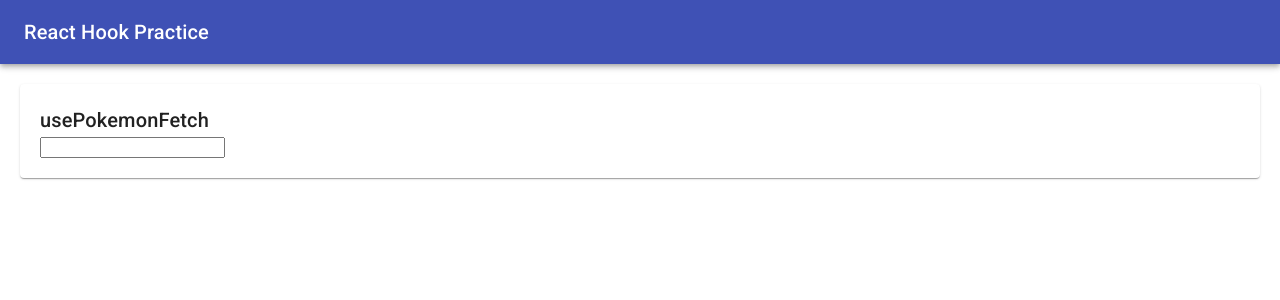
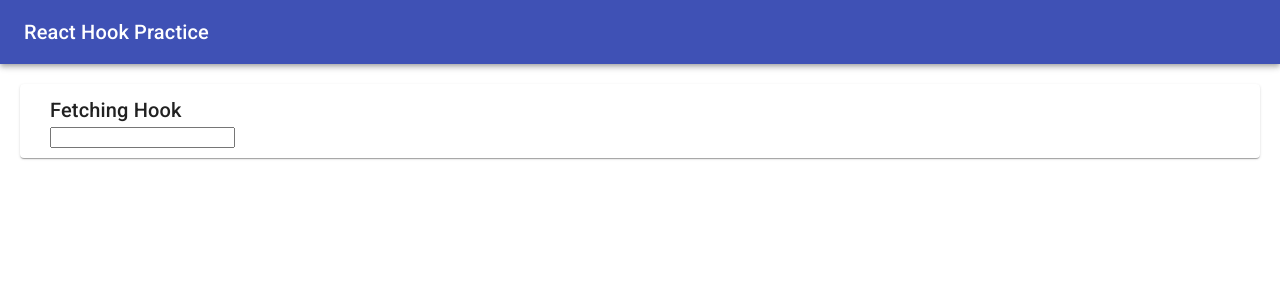
Before and after one commit to mtleonard120/hooks-practice, a React (Create React App) app: page / in a window 1280 px wide. Shown: the top 300 px of the page. Built offline with nearby package versions, Linux system fonts and the light colour scheme.

Commit message:
More housekeeping

```diff
--- a/src/components/App/App.tsx
+++ b/src/components/App/App.tsx
@@ -1,18 +1,15 @@
-import React, { useState } from "react";
+import React from "react";
 
-//packages
-import { Typography, Toolbar, AppBar, Paper } from "@material-ui/core";
+// packages
+import { Typography, Toolbar, AppBar } from "@material-ui/core";
 
-// hooks
-import { usePokemonFetch } from "../../hooks";
+// components
+import { PokemonFetchDemo } from "../demo";
 
 // styles
 import styles from "./App.module.scss";
 
 export const App: React.FC = () => {
-  const [query, setQuery] = useState("");
-  const { loading, error, data } = usePokemonFetch(query);
-
   return (
     <>
       <AppBar position="static">
@@ -23,22 +20,7 @@ export const App: React.FC = () => {
         </Toolbar>
       </AppBar>
       <div className={styles.main}>
-        <Paper className={styles.main}>
-          <Typography component="h2" variant="h6">
-            usePokemonFetch
-          </Typography>
-
-          <input
-            type="text"
-            onChange={e => setQuery(e.target.value)}
-            value={query}
-          />
-          <div>
-            {error && <div>{error}</div>}
-            {loading && <div>Loading...</div>}
-            {data && <div>Pokemon Name: {data.name}</div>}
-          </div>
-        </Paper>
+        <PokemonFetchDemo />
       </div>
     </>
   );
--- /dev/null
+++ b/src/components/demo/PokemonFetchDemo/PokemonFetchDemo.tsx
@@ -0,0 +1,33 @@
+import React, { useState } from "react";
+
+// hooks
+import { usePokemonFetch } from "../../../hooks";
+
+// components
+import { Demo } from "../../reusuables";
+
+// styles
+import styles from "./PokemonFetchDemo.module.scss";
+
+// types
+export interface IPokemonFetchDemoProps {}
+
+export const PokemonFetchDemo: React.FC<IPokemonFetchDemoProps> = props => {
+  const [query, setQuery] = useState("");
+  const { loading, error, data } = usePokemonFetch(query);
+
+  return (
+    <Demo title="Fetching Hook">
+      <input
+        type="text"
+        onChange={e => setQuery(e.target.value)}
+        value={query}
+      />
+      <div>
+        {error && <div>{error}</div>}
+        {loading && <div>Loading...</div>}
+        {data && <div>Pokemon Name: {data.name}</div>}
+      </div>
+    </Demo>
+  );
+};
--- /dev/null
+++ b/src/components/demo/PokemonFetchDemo/index.ts
@@ -0,0 +1 @@
+export * from "./PokemonFetchDemo";
--- /dev/null
+++ b/src/components/demo/index.ts
@@ -0,0 +1 @@
+export * from "./PokemonFetchDemo";
--- /dev/null
+++ b/src/components/index.ts
@@ -0,0 +1,2 @@
+export * from "./App";
+export * from "./demo";
--- /dev/null
+++ b/src/components/reusuables/Demo/Demo.module.scss
@@ -0,0 +1,3 @@
+.content {
+  padding: 10px 30px;
+}
--- /dev/null
+++ b/src/components/reusuables/Demo/Demo.tsx
@@ -0,0 +1,31 @@
+import React from "react";
+
+// packages
+
+// hooks
+
+// services
+
+// components
+import { Paper, Typography } from "@material-ui/core";
+
+// styles
+import styles from "./Demo.module.scss";
+
+// utils
+
+// types
+export interface IDemoProps {
+  title: string;
+}
+
+export const Demo: React.FC<IDemoProps> = props => {
+  return (
+    <Paper className={styles.content}>
+      <Typography component="h2" variant="h6">
+        {props.title}
+      </Typography>
+      {props.children}
+    </Paper>
+  );
+};
--- /dev/null
+++ b/src/components/reusuables/Demo/index.ts
@@ -0,0 +1 @@
+export * from "./Demo";
--- /dev/null
+++ b/src/components/reusuables/index.ts
@@ -0,0 +1 @@
+export * from "./Demo";
```
Also changed, not shown: src/components/demo/PokemonFetchDemo/PokemonFetchDemo.module.scss (added).
